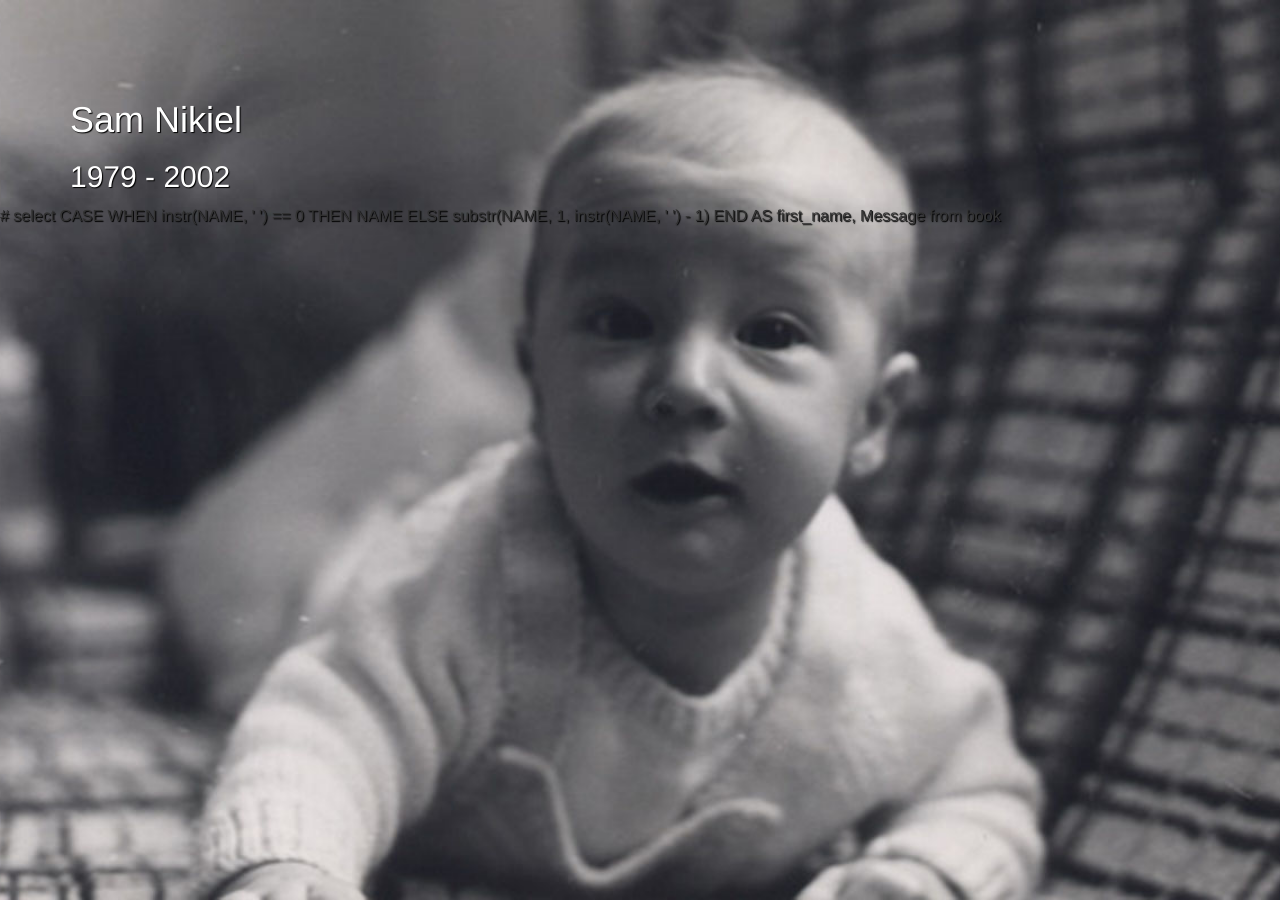
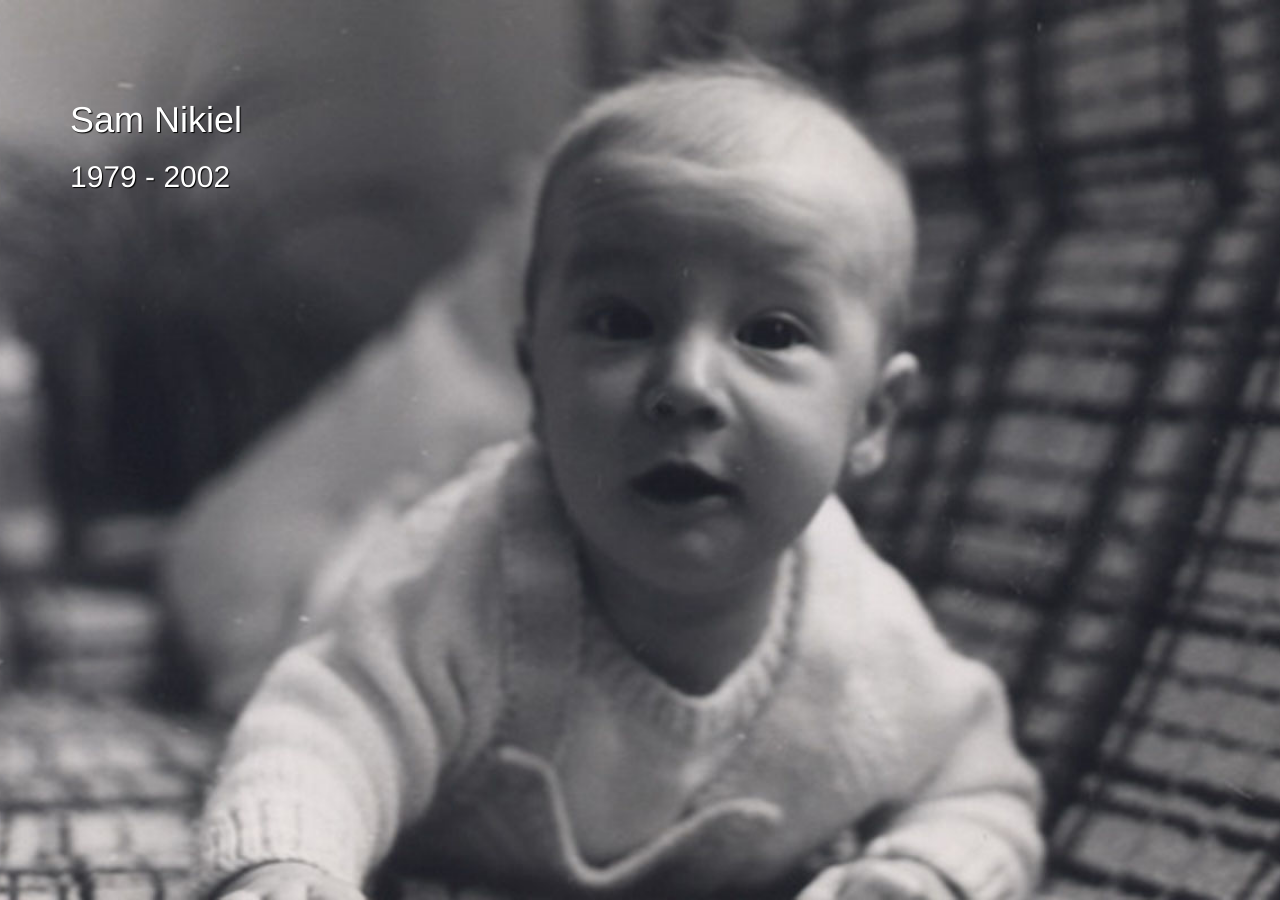
Before and after one commit to andybateman/andybateman.github.io, a Jekyll site: the page samnikiel/index.html, which Jekyll copies as it is, in a window 1280 px wide. Built offline with Jekyll 4.4.1, drawn with Linux system fonts in a browser that asks for light colours; nearby versions of some CDN libraries.

Commit message:
Added Sam Nikiel

```diff
--- a/samnikiel/index.html
+++ b/samnikiel/index.html
@@ -27,5 +27,3 @@
 
 </body>
 </html>
-
-# select CASE WHEN instr(NAME, ' ') == 0 THEN NAME ELSE substr(NAME, 1, instr(NAME, ' ') - 1) END AS first_name, Message from book
```
